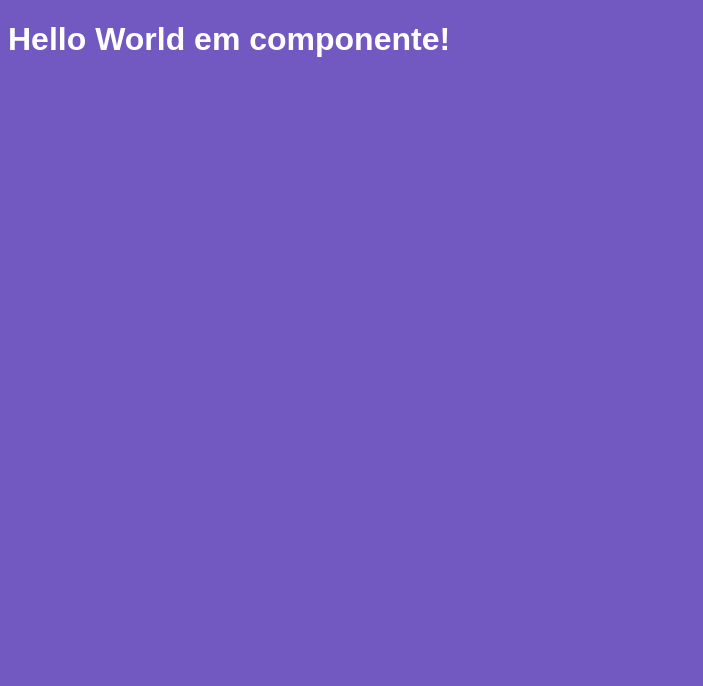
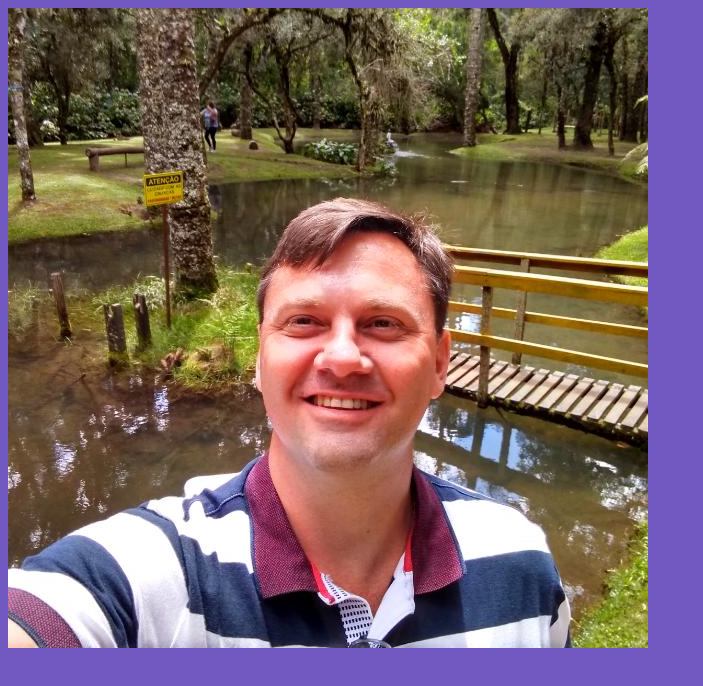
Before and after one commit to viniciusnyari/bootcamp_module04, a React app: page / in a window 1280 px wide. Shown: the top 686 px of the page, without its empty margins (0-703 px from the left). Built offline with nearby package versions, Linux system fonts and the light colour scheme.

Commit message:
FE - Introdução ao React - Importando imagens

```diff
--- a/package.json
+++ b/package.json
@@ -15,6 +15,7 @@
     "@babel/preset-react": "^7.9.4",
     "babel-loader": "^8.1.0",
     "css-loader": "^3.5.3",
+    "file-loader": "^6.0.0",
     "style-loader": "^1.2.1",
     "webpack-cli": "^3.3.11",
     "webpack-dev-server": "^3.11.0"
--- a/src/App.js
+++ b/src/App.js
@@ -1,8 +1,9 @@
 //Toda vez que tiver presença de html, precisa ter o react importado
 import React from 'react';
 import './App.css';
+import profile from './assets/profile.jpg';
 
 function App(){
-  return <h1> Hello World em componente!</h1>
+  return <img src={profile}></img>
 }
 export default App;
--- a/webpack.config.js
+++ b/webpack.config.js
@@ -32,7 +32,14 @@ module.exports = {
         use: [
           { loader: 'style-loader' },
           { loader: 'css-loader' },
-      ]
+        ]
+      },
+      {
+        //arquivos terminando ($) com extensão gif ou png ou jpg ou jpeg e case insensitive (/i)
+        test: /.*\.(gif|png|jpe?g)$/i,
+        use: {
+          loader: 'file-loader',
+        }
       }
     ]
   }
```
Also changed, not shown: Documentation.txt, src/assets/profile.jpg (added), 1 other file (tests, documents, lock files or other folders).
